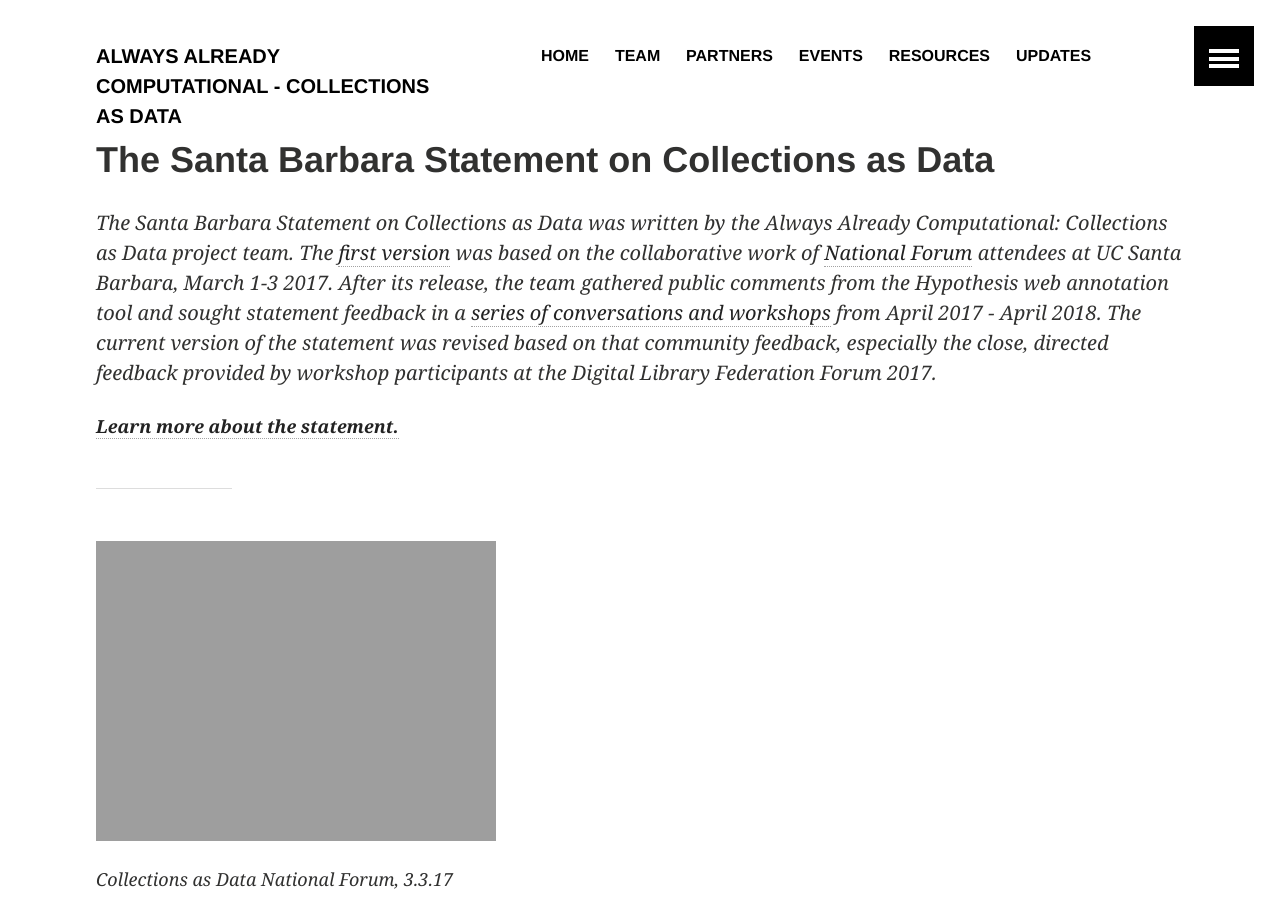
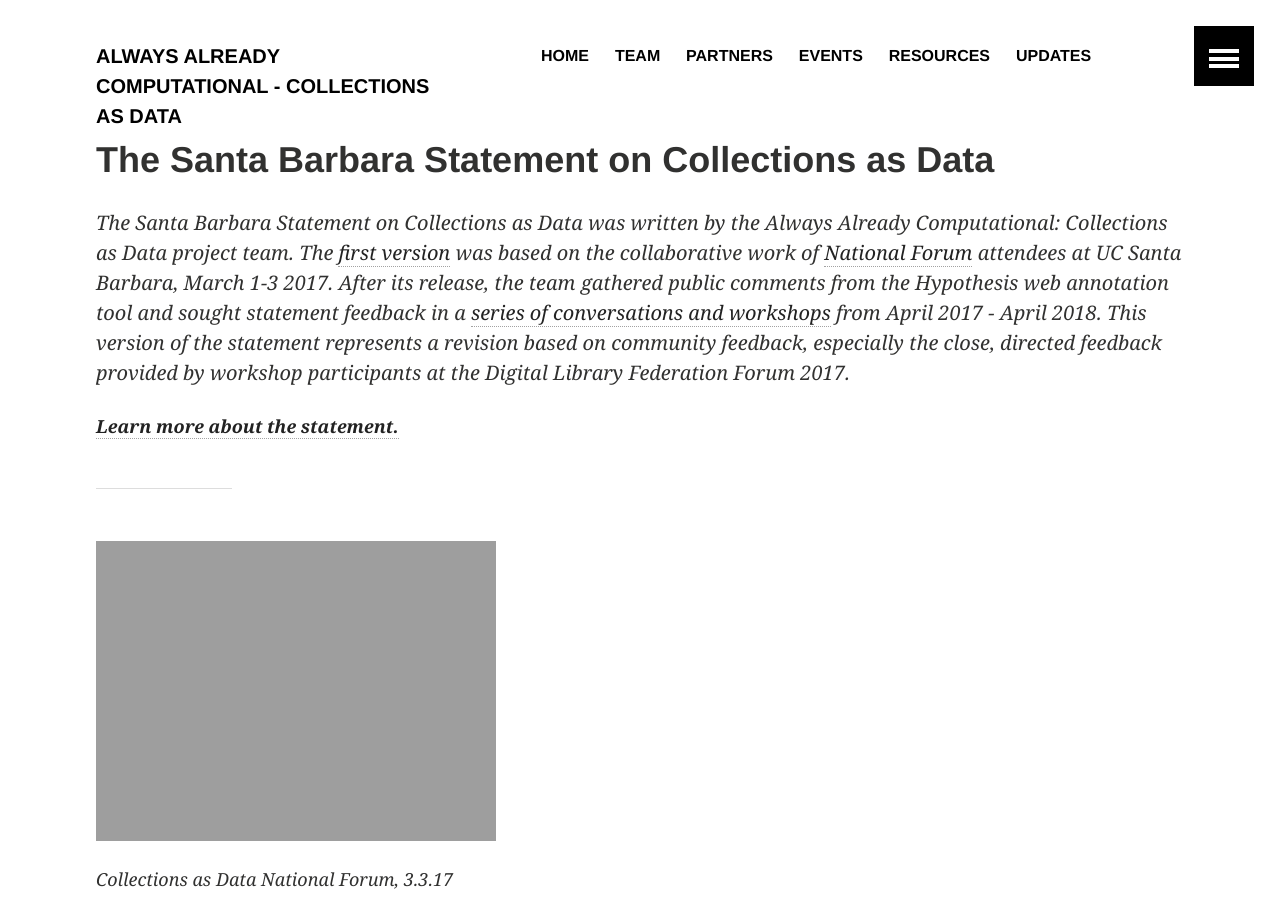
Before and after one commit to collectionsasdata/collectionsasdata.github.io, a Jekyll site: the page built from statement.markdown, in a window 1280 px wide and 900 px high. Built offline with Jekyll 4.4.1, drawn with Linux system fonts in a browser that asks for light colours; a script that is not in the unit is left out.

Commit message:
Update statement.markdown

```diff
--- a/statement.markdown
+++ b/statement.markdown
@@ -3,7 +3,7 @@
 title:  "The Santa Barbara Statement on Collections as Data"
 ---
 
-*The Santa Barbara Statement on Collections as Data was written by the Always Already Computational: Collections as Data project team. The [first version](https://collectionsasdata.github.io/statementv1/) was based on the collaborative work of [National Forum](https://collectionsasdata.github.io/nominations/) attendees at UC Santa Barbara, March 1-3 2017. After its release, the team gathered public comments from the Hypothesis web annotation tool and sought statement feedback in a [series of conversations and workshops]( https://collectionsasdata.github.io/events/) from April 2017 - April 2018. The current version of the statement was revised based on that community feedback, especially the close, directed feedback provided by workshop participants at the Digital Library Federation Forum 2017.*
+*The Santa Barbara Statement on Collections as Data was written by the Always Already Computational: Collections as Data project team. The [first version](https://collectionsasdata.github.io/statementv1/) was based on the collaborative work of [National Forum](https://collectionsasdata.github.io/nominations/) attendees at UC Santa Barbara, March 1-3 2017. After its release, the team gathered public comments from the Hypothesis web annotation tool and sought statement feedback in a [series of conversations and workshops]( https://collectionsasdata.github.io/events/) from April 2017 - April 2018. This version of the statement represents a revision based on community feedback, especially the close, directed feedback provided by workshop participants at the Digital Library Federation Forum 2017.*
 
 [***Learn more about the statement.***](https://collectionsasdata.github.io/devstatement/)
 
```
